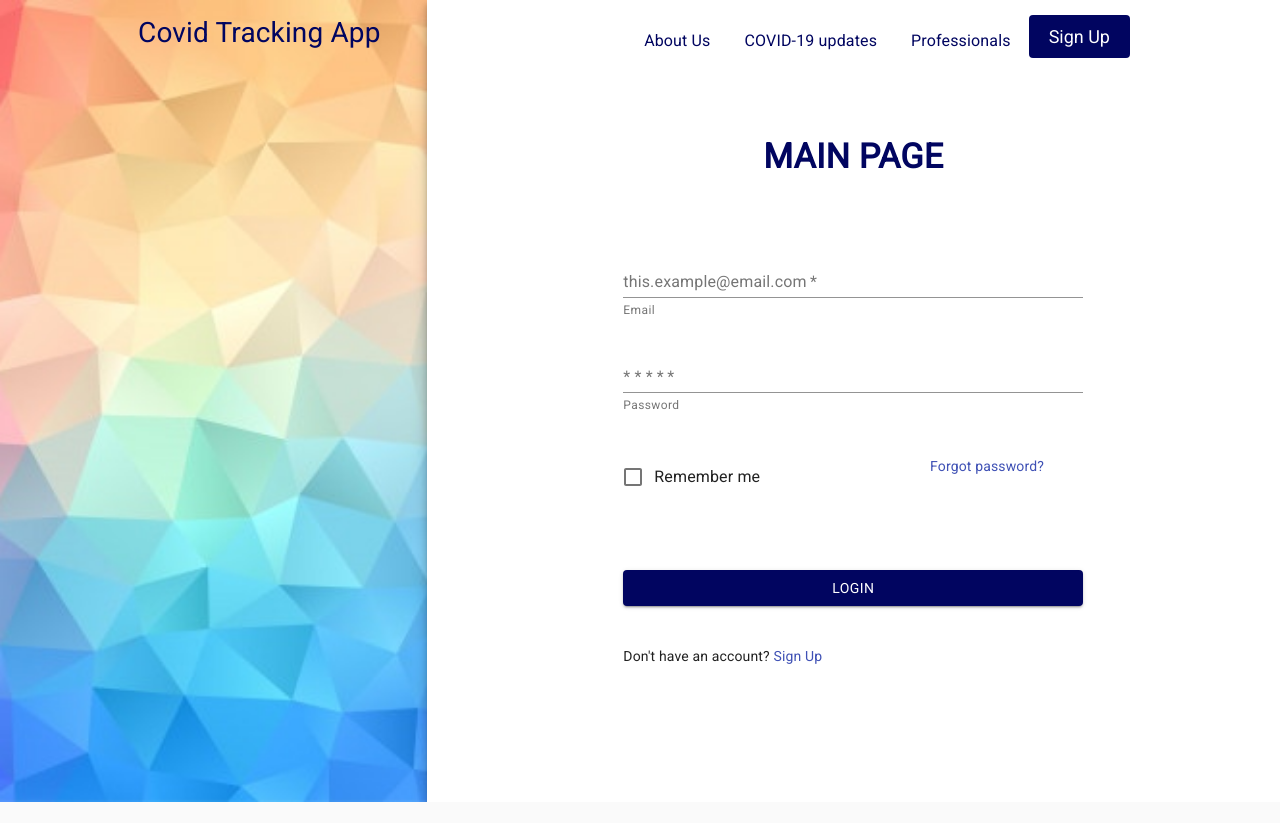
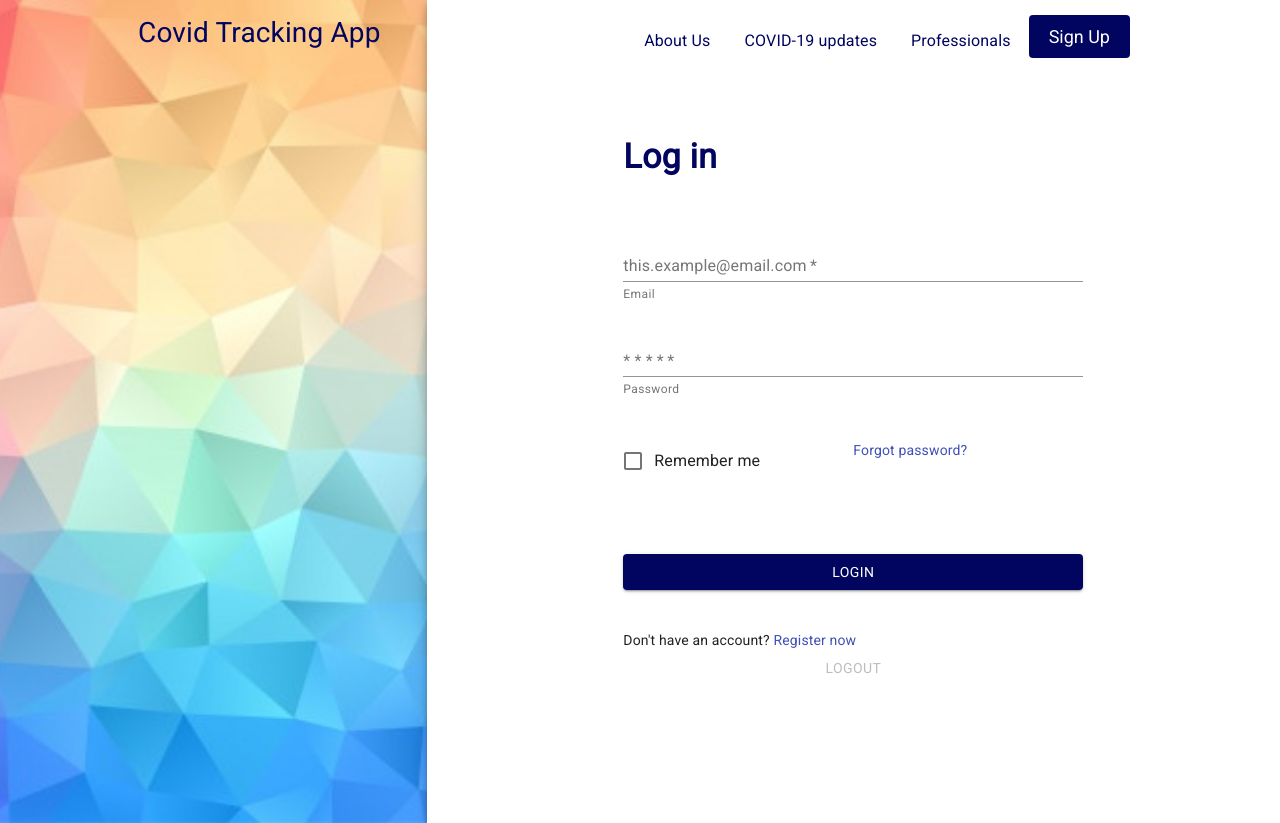
Before and after one commit to guaj/covidtrackingapp, a React (Create React App) app: page / in a window 1280 px wide. Before the commit the page ends 802 px from the top, so only its background shows below. Built offline with nearby package versions, Linux system fonts and the light colour scheme.

Commit message:
removed obsolete paths,

```diff
--- a/src/App.js
+++ b/src/App.js
@@ -3,8 +3,6 @@ import {Route, Routes} from 'react-router-dom';
 import AboutUs from './components/AboutUs';
 import NavbarHome from './components/Navbar/oldNavbars/NavbarHome';
 import NavbarPro from './components/Navbar/oldNavbars/NavbarPro';
-import Homepage from './components/Homepage';
-import Login from './components/professional';
 import NavbarRegister from './components/Navbar/oldNavbars/NavbarRegister';
 import NavbarRegisterPro from './components/Navbar/oldNavbars/NavbarRegisterPro';
 import Dashboard from './components/Dashboard/Dashboard';
@@ -25,14 +23,12 @@ function App() {
   return (
     <Routes>
 
-      <Route path='/professionals' element={[ <Login/>]} />
       <Route path='/about' element={[ <AboutUs/>]} />
       <Route path='/dashboard' element={[<Dashboard/>]} />
 
-      <Route exact path='/' element={[<NavbarHome/>, <Homepage/>]} />
+      <Route exact path='/' element={[<NavbarHome/>, <UsersLogin/>]} />
       <Route path='/patient-profile' element={[<NavbarProfilePatient/>, <PatientProfile/>]} />
       <Route path='/doctor-profile' element={[<NavbarPro/>, <DoctorProfile/>]} />
-      <Route path='/login' element={[<UsersLogin/>]} />
       <Route path='/user-registration' element={[<UsersRegistration/>]} />
       <Route path='/doctor-registration' element={[<NavbarRegisterPro/>, <DoctorRegistration/>]} />
       <Route path='/patient-registration' element={[<NavbarRegister/>, <PatientRegistration/>]} />
--- a/src/components/Homepage.js
+++ /dev/null
@@ -1,122 +0,0 @@
-import Button from "@material-ui/core/Button";
-import CssBaseline from "@material-ui/core/CssBaseline";
-import TextField from "@material-ui/core/TextField";
-import FormControlLabel from "@material-ui/core/FormControlLabel";
-import Checkbox from "@material-ui/core/Checkbox";
-import Link from "@material-ui/core/Link";
-import Paper from "@material-ui/core/Paper";
-import Grid from "@material-ui/core/Grid";
-import Typography from "@material-ui/core/Typography";
-import { makeStyles } from "@material-ui/core/styles";
-import geometricImage from "../images/geometric_gradient.jpg";
-
-  const useStyles = makeStyles((theme) => ({
-    image: {
-      backgroundImage: `url(${geometricImage})`,
-      backgroundRepeat: "no-repeat",
-      backgroundColor:
-        theme.palette.type === "light"
-          ? theme.palette.grey[50]
-          : theme.palette.grey[900],
-      backgroundSize: "cover",
-      backgroundPosition: "center",
-    },
-    paper: {
-      margin: theme.spacing(17, 15),
-      display: "flex",
-      flexDirection: "column",
-      alignItems: "center",
-    },
-    form: {
-      marginTop: theme.spacing(2),
-    },
-    submit: {
-      margin: theme.spacing(8, 0, 5),
-      color: "white",
-      backgroundColor: "rgba(1, 5, 96, 1)",
-    },
-    title:{
-      marginBottom: theme.spacing(5),
-      color: "rgba(1, 5, 96, 1)",
-      fontWeight: "bold",
-    },
-    checkboxes:{
-      marginTop: theme.spacing(4),
-      align: "center",
-    }
-  }));
-
-
-
-export default function Home(props) {
-    const classes = useStyles();
-    return (
-      <Grid container component="main">
-
-        <CssBaseline />
-        <Grid item xs={false} sm={false} md={4} className={classes.image} />
-        <Grid item xs={12} sm={12} md={8} component={Paper} elevation={6} square>
-          <div className={classes.paper}>
-            <Typography component="h1" variant="h4" className={classes.title} >
-              MAIN PAGE
-            </Typography>
-            <form className={classes.form} id='form' onSubmit={"#"}>
-              <TextField
-                type="email"
-                margin="normal"
-                required
-                fullWidth
-                id="email"
-                label="this.example@email.com"
-                name="email"
-                autoComplete="email"
-                helperText="Email"
-                />
-              <TextField
-                type="password"
-                margin="normal"
-                required
-                fullWidth
-                name="password"
-                label="* * * *"
-                id="password"
-                helperText="Password"
-                autoComplete="current-password"
-              />
-              <Grid container className={classes.checkboxes}>
-                  <Grid item xs>
-                    <FormControlLabel
-                    control={<Checkbox value="remember" color="primary" />}
-                    label="Remember me"
-                    />
-                  </Grid>
-                  <Grid item xs={4}>
-                  <Link href="#" variant="body2">
-                    Forgot password?
-                  </Link>
-                </Grid>
-              </Grid>
-              <Button
-                type="submit"
-                fullWidth
-                variant="contained"
-                className={classes.submit}
-              >
-                Login
-              </Button>
-              <Grid container>
-
-                <Grid item>
-                <Typography variant="body2">Don't have an account? <t/>
-                    <Link href="/sign-up-patient" variant="body2">
-                    {"Sign Up"}
-                    </Link></Typography>
-
-                </Grid>
-              </Grid>
-            </form>
-            </div>
-        </Grid>
-      </Grid>
-    );
-  }
--- a/src/components/professional.js
+++ /dev/null
@@ -1,123 +0,0 @@
-import Button from "@material-ui/core/Button";
-import CssBaseline from "@material-ui/core/CssBaseline";
-import TextField from "@material-ui/core/TextField";
-import FormControlLabel from "@material-ui/core/FormControlLabel";
-import Checkbox from "@material-ui/core/Checkbox";
-import Link from "@material-ui/core/Link";
-import Paper from "@material-ui/core/Paper";
-import Grid from "@material-ui/core/Grid";
-import Typography from "@material-ui/core/Typography";
-import { makeStyles } from "@material-ui/core/styles";
-import geometricImage from "../images/geometric_gradient.jpg";
-
-
-  const useStyles = makeStyles((theme) => ({
-    image: {
-      backgroundImage: `url(${geometricImage})`,
-      backgroundRepeat: "no-repeat",
-      backgroundColor:
-        theme.palette.type === "light"
-          ? theme.palette.grey[50]
-          : theme.palette.grey[900],
-      backgroundSize: "cover",
-      backgroundPosition: "center",
-    },
-    paper: {
-      margin: theme.spacing(17, 15),
-      display: "flex",
-      flexDirection: "column",
-      alignItems: "center",
-    },
-    form: {
-      marginTop: theme.spacing(2),
-      "@media (max-width: 600px)": {
-        width:"100%"
-      }
-    },
-    submit: {
-      margin: theme.spacing(8, 0, 5),
-      color: "white",
-      backgroundColor: "rgba(1, 5, 96, 1)",
-    },
-    title:{
-      marginBottom: theme.spacing(5),
-      color: "rgba(1, 5, 96, 1)",
-      fontWeight: "bold",
-    },
-    checkboxes:{
-      marginTop: theme.spacing(4),
-    }
-  }));
-
-
-
-export default function UsersLogin() {
-    const classes = useStyles();
-    return (
-      <Grid container component="main">
-        <CssBaseline />
-        <Grid item xs={false} sm={false} md={4} className={classes.image} />
-        <Grid item xs={12} sm={12} md={8} component={Paper} elevation={6} square>
-          <div className={classes.paper}>
-            <Typography component="h1" variant="h4" className={classes.title} >
-              Professionals
-            </Typography>
-            <form className={classes.form} id='form' onSubmit={"#"}>
-              <TextField
-                type="orgID"
-                margin="normal"
-                required
-                fullWidth
-                id="orgID"
-                label="ID"
-                name="orgID"
-                helperText="Organization ID"
-                />
-              <TextField
-                type="password"
-                margin="normal"
-                required
-                fullWidth
-                name="password"
-                label="* * * *"
-                id="password"
-                helperText="Password"
-                autoComplete="current-password"
-              />
-              <Grid container className={classes.checkboxes}>
-                  <Grid item xs>
-                    <FormControlLabel
-                    control={<Checkbox value="remember" color="primary" />}
-                    label="Remember me"
-                    />
-                  </Grid>
-                  <Grid item xs>
-                  <Link href="#" variant="body2">
-                    Forgot password?
-                  </Link>
-                </Grid>
-              </Grid>
-              <Button
-                type="submit"
-                fullWidth
-                variant="contained"
-                className={classes.submit}
-              >
-                Login
-              </Button>
-              <Grid container>
-
-                <Grid item>
-                <Typography variant="body2">Your organization is not singed up? <t/>
-                    <Link href="/sign-up-pro" variant="body2">
-                    {"Register now"}
-                    </Link></Typography>
-
-                </Grid>
-              </Grid>
-            </form>
-          </div>
-        </Grid>
-      </Grid>
-    );
-  }
```
